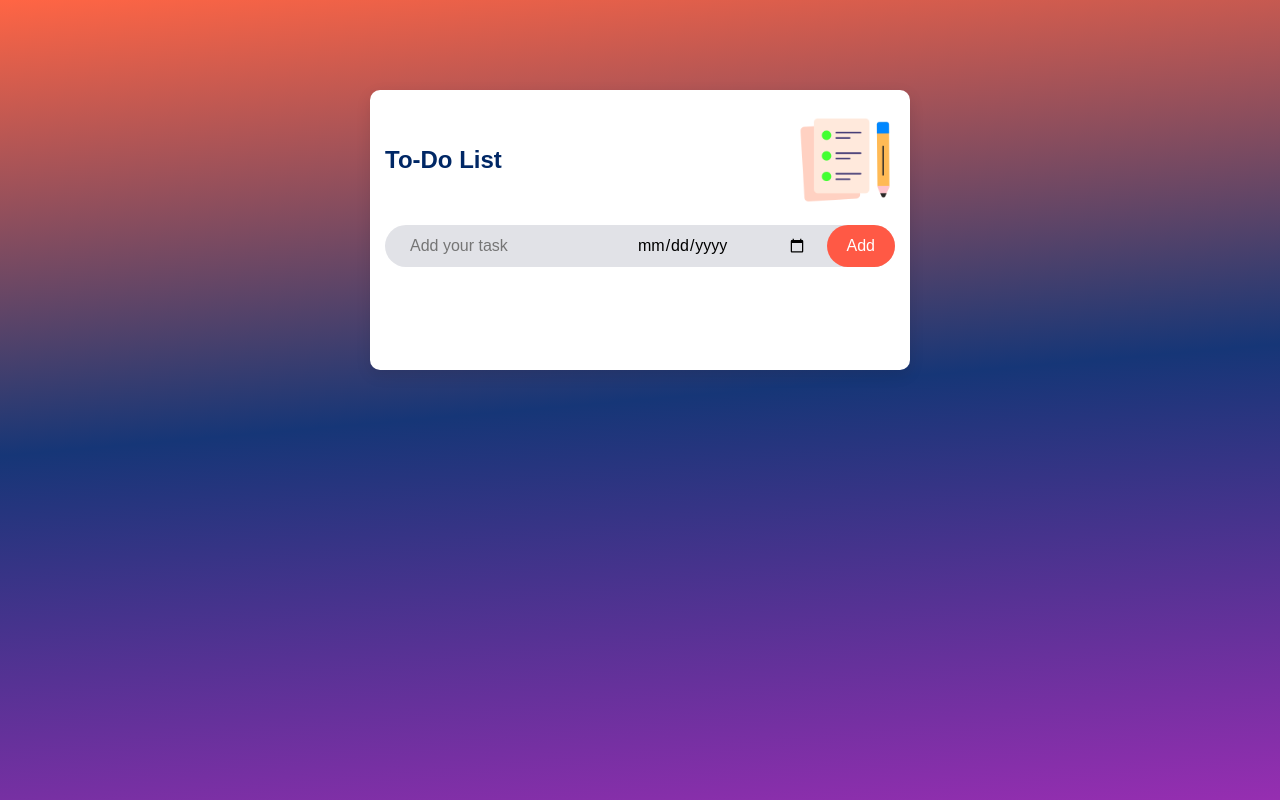
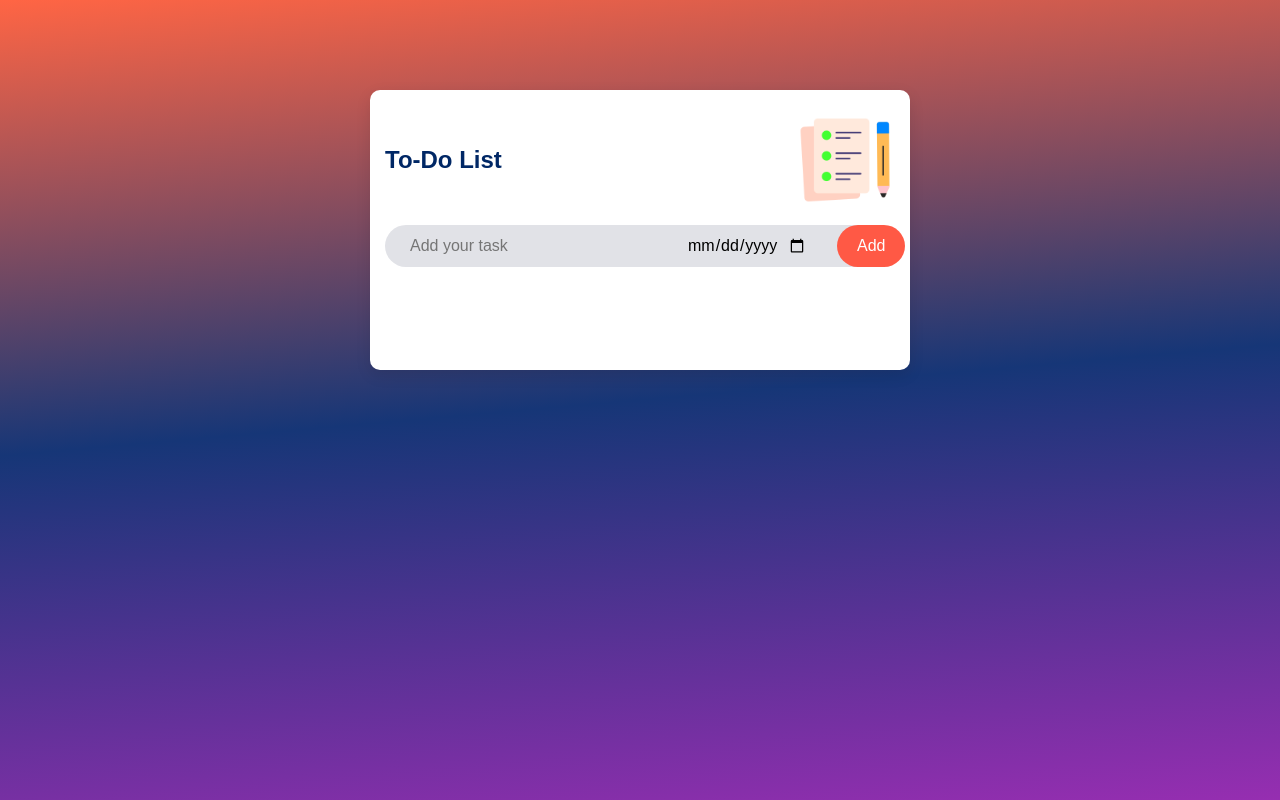
Before and after one commit to OmarAsh-Dev/To-Do-List, a plain HTML site: page index.html in a window 1280 px wide. Drawn offline with Linux system fonts and the light colour scheme.

Commit message:
Add files via upload

```diff
--- a/style.css
+++ b/style.css
@@ -61,6 +61,11 @@ input[type="text"], input[type="date"] {
     border-radius: 30px;
     font-size: 16px;
 }
+input[type="date"] {
+    width: 200px;
+    padding: 0px 20px 0px 60px;
+}
+
 
 /* Add Button */
 button {
```
